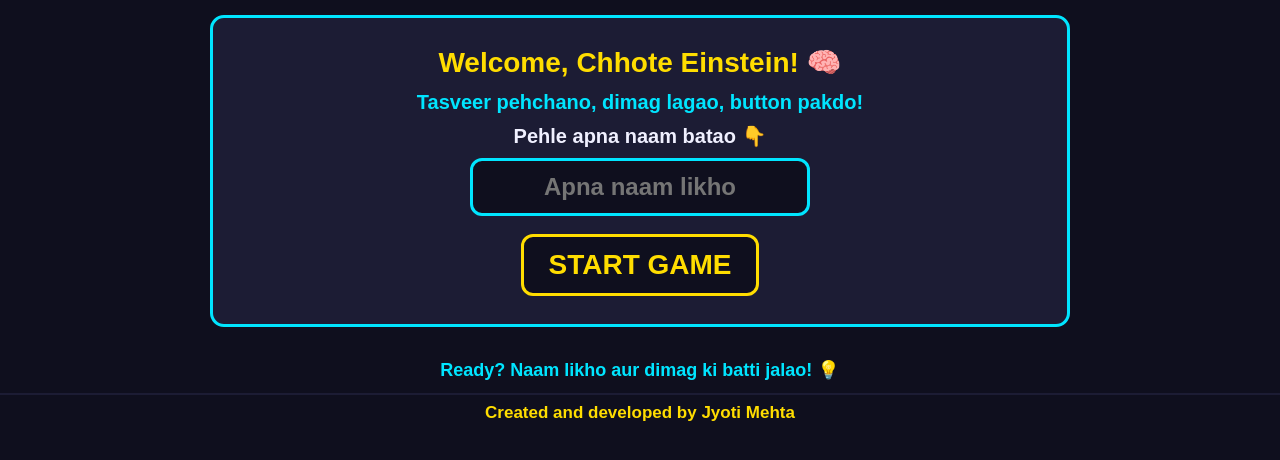
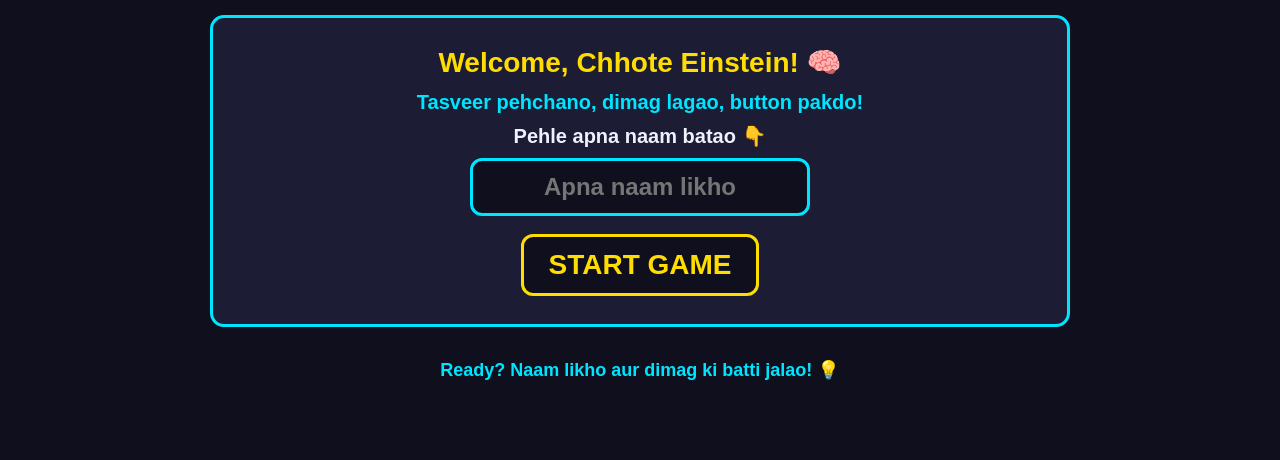
Before and after one commit to jyotimehta4734-rgb/MindTwistGame, a plain HTML site: page index.html in a window 1280 px wide. Shown: the part 64-524 px from the top of the page. Drawn offline with Linux system fonts and the light colour scheme.

Commit message:
Update index.html

```diff
--- a/index.html
+++ b/index.html
@@ -38,7 +38,7 @@ input#nm{font:inherit;font-size:24px;text-align:center;color:var(--text);backgro
 <header><span id="lv"></span><span class="t">Socho, Samjho, Jeeto!</span><span id="sc">Score: 0</span></header>
 <main id="m"></main>
 <div id="hint"></div>
-<footer id="cr">Created and developed by Jyoti Mehta</footer>
+
 <div id="ov"><div id="dlg"><div id="dm"></div><button class="b" id="ok">OK</button></div></div>
 <script>
 const WRONG=["Arey re! Dimag ki batti gul! 💡❌ Try again!","Bilkul galat! Thoda badaam khao! 🧠","Oho! Ek baar aur socho! 🧠"];
```
